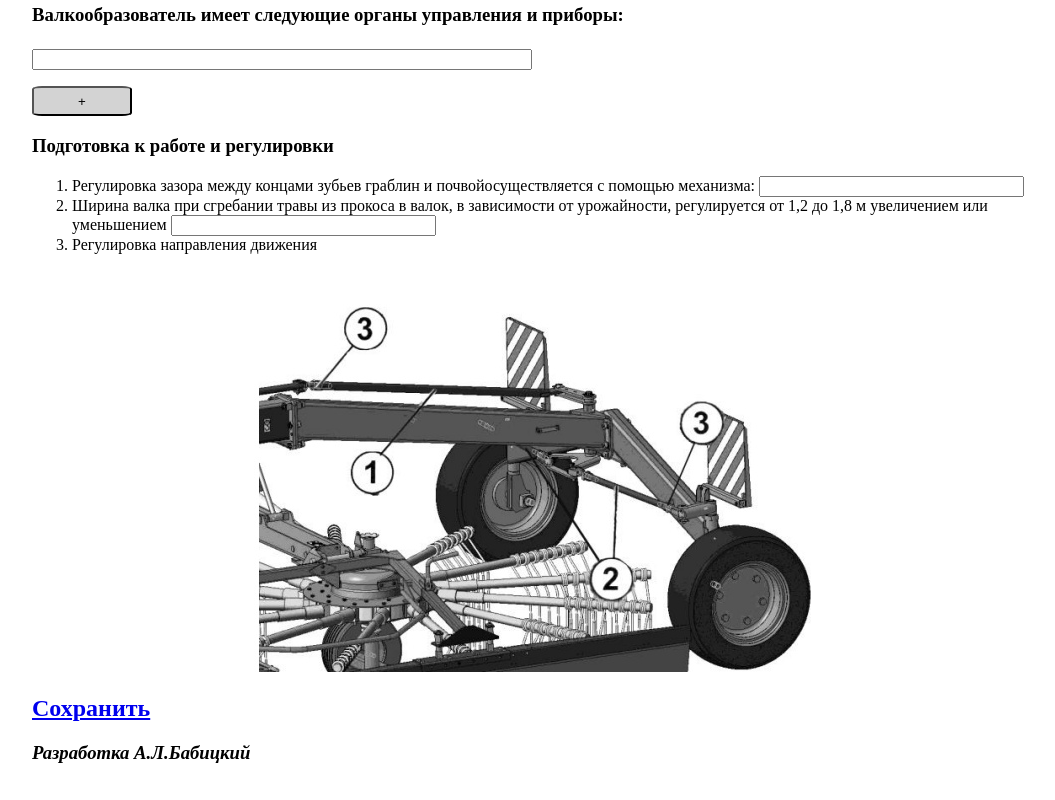
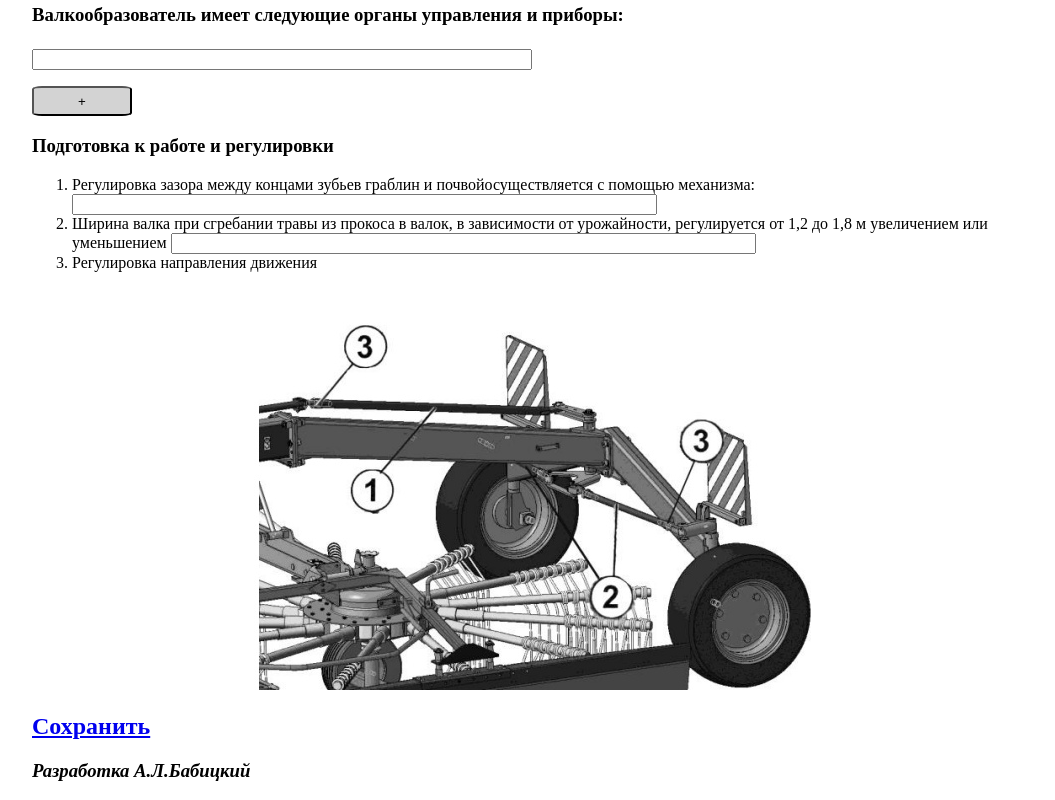
Before and after one commit to a1ann/Grab.github.io, a plain HTML site: page index.html in a window 1280 px wide. Shown: the part 1842-2642 px from the top of the page, without its empty margins (108-1163 px from the left). Drawn offline with Linux system fonts and the light colour scheme.

Commit message:
Надеюсь релиз

```diff
--- a/index.html
+++ b/index.html
@@ -104,10 +104,11 @@
 
 <h3>Подготовка к работе и регулировки</h3>
 <ol>
-  <li>Регулировка зазора между концами зубьев граблин и почвойосуществляется с помощью механизма: <input type="text" size="30"></li>
+  <li>Регулировка зазора между концами зубьев граблин и почвойосуществляется с помощью механизма: <br>
+    <input type="text" size="70"></li>
   <li>Ширина валка при сгребании травы из прокоса в валок, в зависимости
  от урожайности, регулируется от 1,2 до 1,8 м увеличением или
-уменьшением <input type="text" size="30"></li>
+уменьшением <input type="text" size="70"></li>
     <li>Регулировка направления движения </li></ol><br>
       <p style="text-align: center;"><img style="margin: auto;" src="files/P40Khlz8Vmc.jpg" alt=""></p>
 
```
